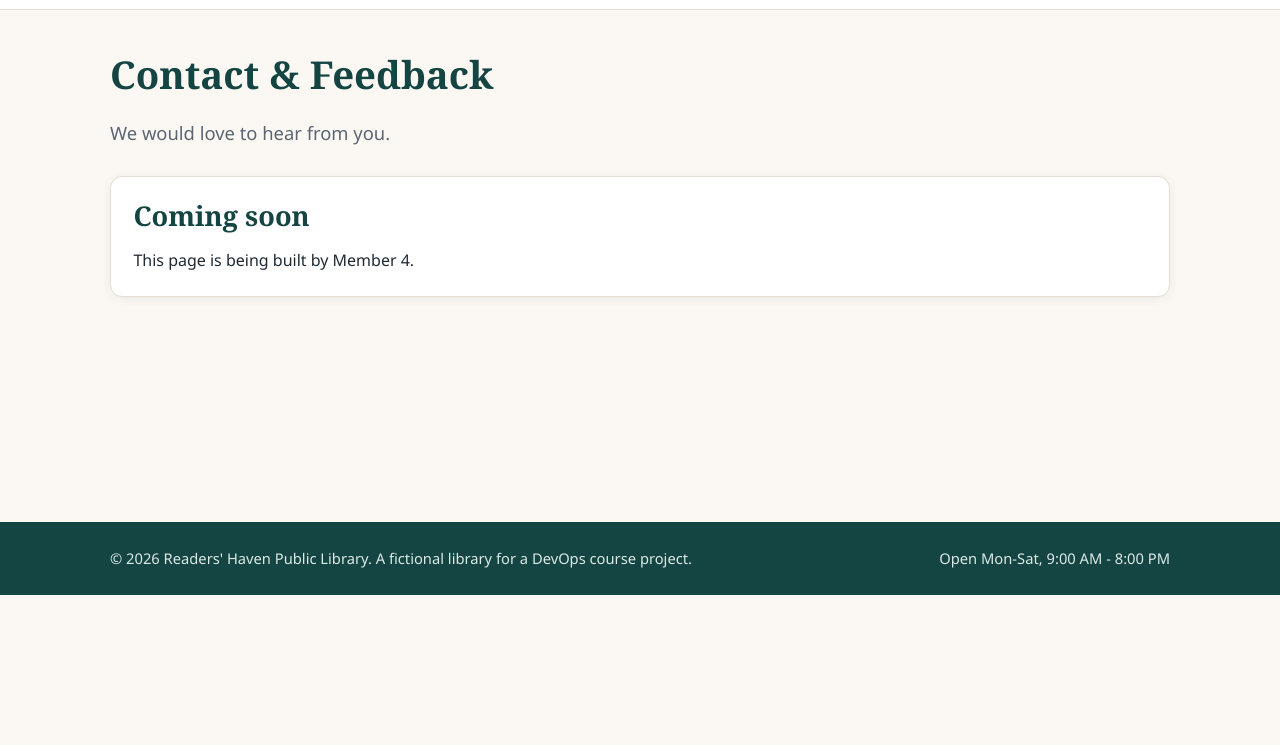
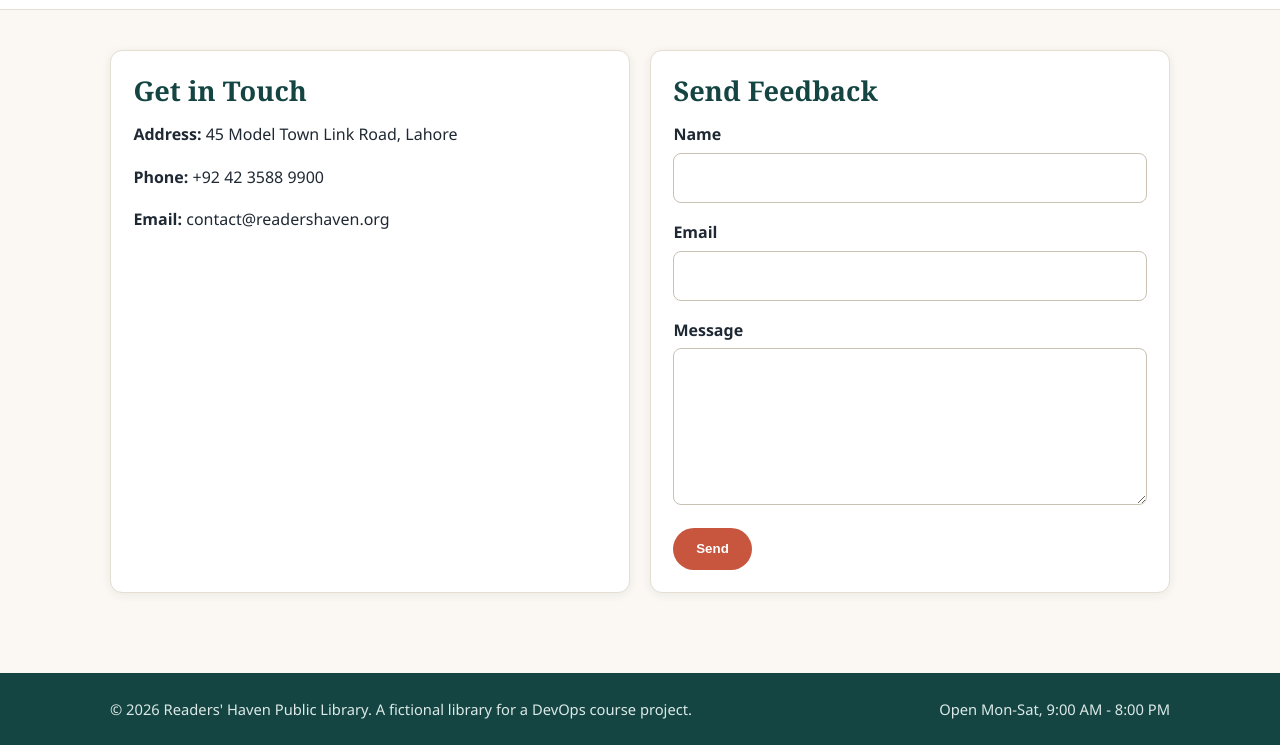
Before and after one commit to Fall-26-G6/readers-haven-library, a website: page src/contact.html in a window 1280 px wide. Shown: the part 57-802 px from the top of the page. Drawn offline with Linux system fonts and the light colour scheme.

Commit message:
feat(contact): added page content

```diff
--- a/src/contact.html
+++ b/src/contact.html
@@ -27,21 +27,23 @@
   </header>
 
   <main class="container page-content">
-    <section class="page-title">
-      <h1>Contact &amp; Feedback</h1>
-      <p class="lead">We would love to hear from you.</p>
-    </section>
-
-    <!--
-      Member 4: build this page inside <main>.
-      Branch: feature/contact-page
-      Reuse the existing classes (.card, .grid, .btn, .table-wrap ...) from ../styles/style.css.
-      Add your own styles ONLY inside your section marked in style.css, plus at least one @media query.
-    -->
-    <section class="card">
-      <h2>Coming soon</h2>
-      <p>This page is being built by Member 4.</p>
-    </section>
+    <section class="grid grid-2">
+  <article class="card">
+    <h2>Get in Touch</h2>
+    <p><strong>Address:</strong> 45 Model Town Link Road, Lahore</p>
+    <p><strong>Phone:</strong> +92 42 3588 9900</p>
+    <p><strong>Email:</strong> contact@readershaven.org</p>
+  </article>
+  <article class="card">
+    <h2>Send Feedback</h2>
+    <form action="#" method="post">
+      <p><label for="name">Name</label><input type="text" id="name" name="name" required></p>
+      <p><label for="email">Email</label><input type="email" id="email" name="email" required></p>
+      <p><label for="message">Message</label><textarea id="message" name="message" rows="5" required></textarea></p>
+      <button type="submit" class="btn btn-primary">Send</button>
+    </form>
+  </article>
+</section>
   </main>
 
   <footer class="site-footer">
```
